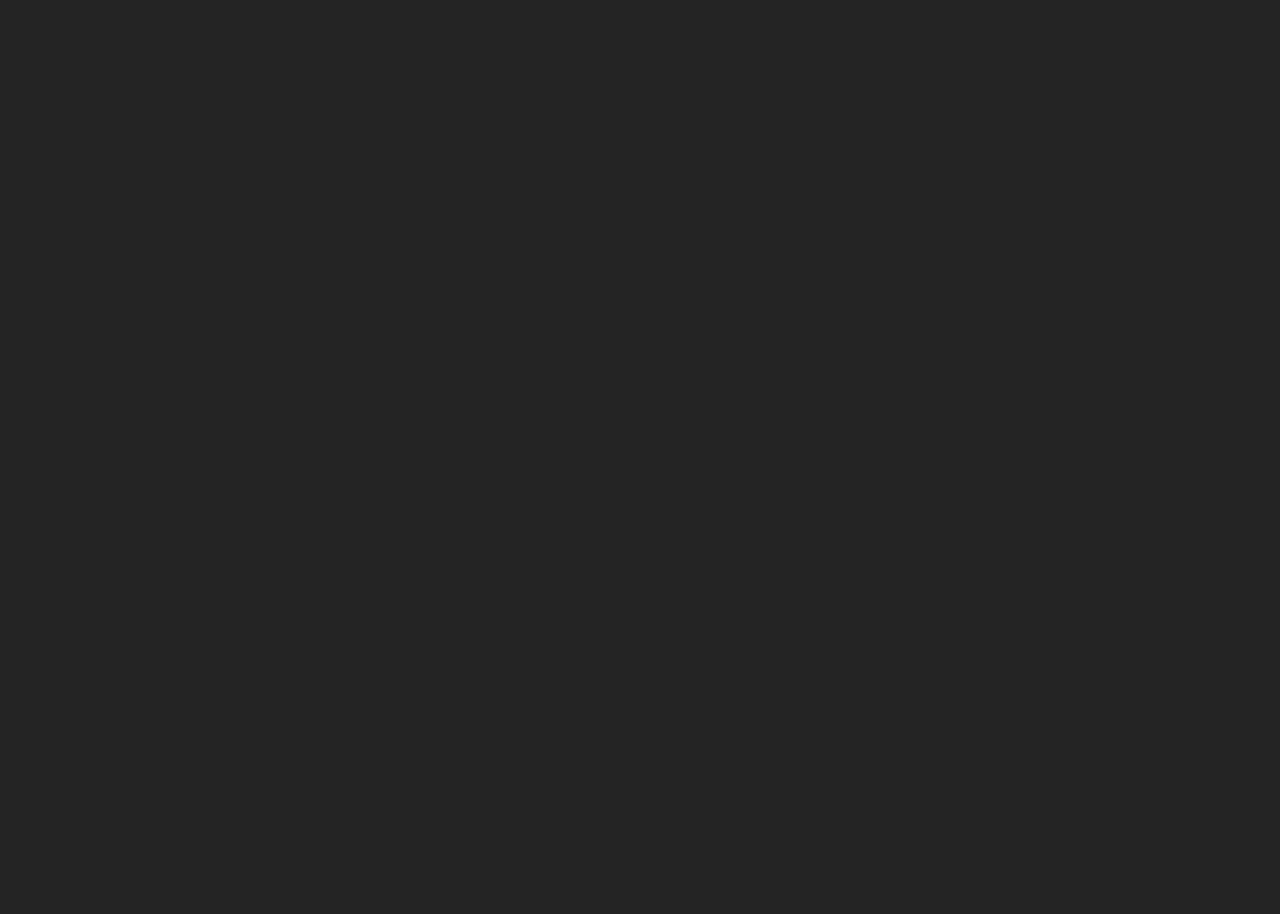
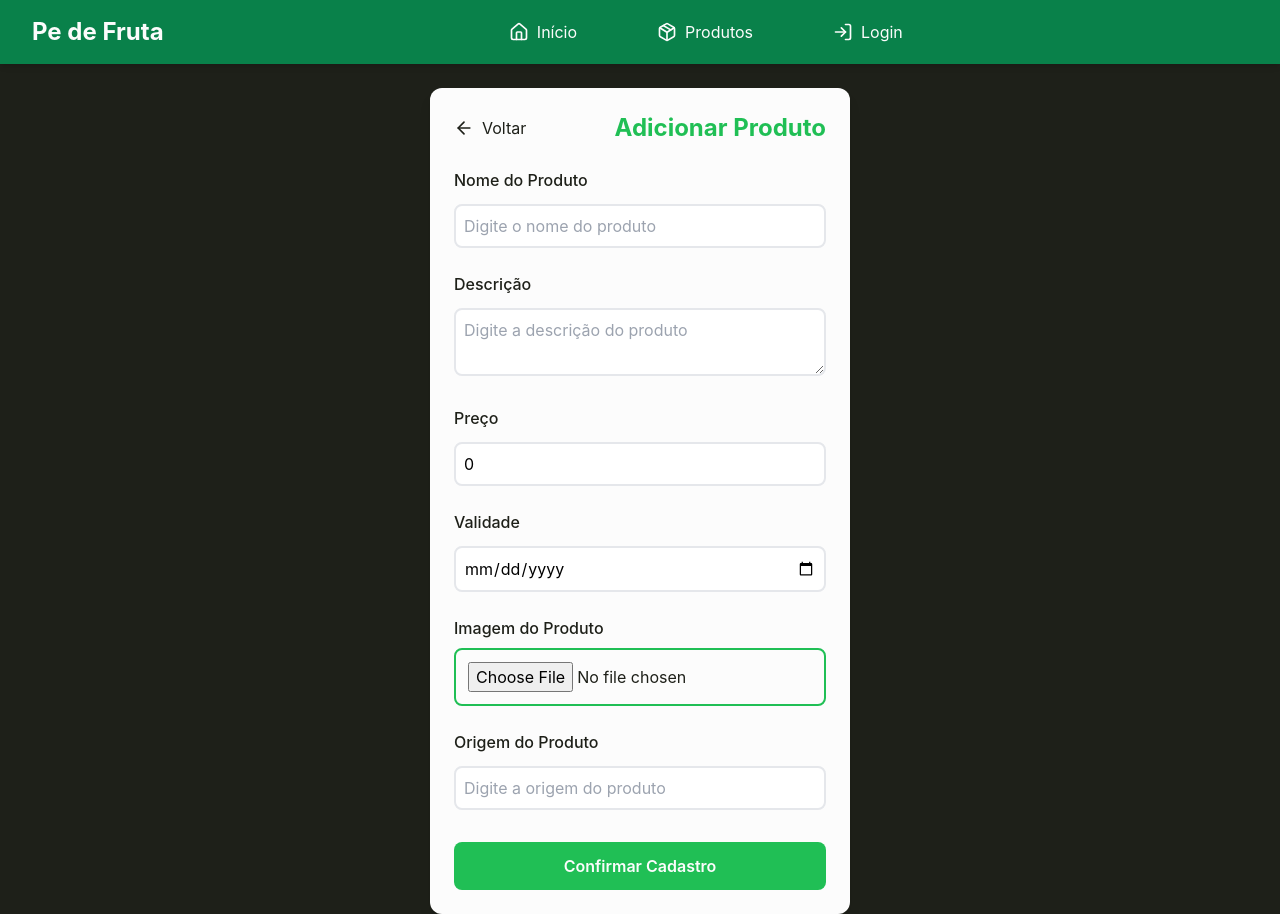
Before and after one commit to aureliodeboa/PedeFruta, a React (Vite) app: page /dashboard/produtor/adicionar-produto in a window 1280 px wide. Before the commit this address had no page. Before the commit the page ends 800 px from the top, so only its background shows below. Built offline with nearby package versions, Linux system fonts and the light colour scheme.

Commit message:
feature: implements add products page

```diff
--- a/package.json
+++ b/package.json
@@ -15,12 +15,14 @@
     "framer-motion": "^11.11.17",
     "lucide-react": "^0.460.0",
     "pedefruta": "file:",
+    "qrcode.react": "^4.1.0",
     "react": "^18.3.1",
     "react-dom": "^18.3.1",
     "react-router-dom": "^7.0.1"
   },
   "devDependencies": {
     "@eslint/js": "^9.13.0",
+    "@types/node": "^22.9.3",
     "@types/react": "^18.3.12",
     "@types/react-dom": "^18.3.1",
     "@vitejs/plugin-react": "^4.3.3",
--- a/src/App.tsx
+++ b/src/App.tsx
@@ -6,6 +6,7 @@
 import { RegisterPage } from './pages/RegisterPage';
 import { DashboardPage } from './pages/DashboardPage';
 import { ProductDetailsPage } from './pages/ProductDetailsPage';
+import { AddProductPage } from './pages/AddProductPage';
 
 const App: React.FC = () => {
   return (
@@ -17,6 +18,7 @@
         <Route path="/register" element={<RegisterPage />} />
         <Route path="/dashboard/:userType" element={<DashboardPage />} />
         <Route path="/dashboard/:userType/produto/:productId" element={<ProductDetailsPage />} />
+        <Route path="/dashboard/produtor/adicionar-produto" element={<AddProductPage />} />
       </Routes>
     </BrowserRouter>
   );
--- a/src/components/Navbar.tsx
+++ b/src/components/Navbar.tsx
@@ -3,17 +3,20 @@
 import { useNavigate } from 'react-router-dom';
 
 interface NavbarProps {
-  quantidadeItens: number;
-  onCarrinhoClick: () => void;
+  quantidadeItens?: number; // Opcional, só usado quando o carrinho é exibido
+  onCarrinhoClick?: () => void; // Opcional, só usado quando o carrinho é exibido
+  exibirCarrinho?: boolean; // Controla se o carrinho será exibido
 }
 
-export const Navbar: React.FC<NavbarProps> = ({ quantidadeItens, onCarrinhoClick }) => {
+export const Navbar: React.FC<NavbarProps> = ({
+  quantidadeItens = 0,
+  onCarrinhoClick,
+  exibirCarrinho = true,
+}) => {
   const navigate = useNavigate();
   const [isMenuOpen, setIsMenuOpen] = useState(false);
 
-  const toggleMenu = () => {
-    setIsMenuOpen(!isMenuOpen);
-  };
+  const toggleMenu = () => setIsMenuOpen(!isMenuOpen);
 
   const handleNavigation = (path: string) => {
     navigate(path);
@@ -33,7 +36,7 @@
           {/* Logo */}
           <h1 className="text-2xl font-bold">Pe de Fruta</h1>
 
-          {/* Navegação Desktop - Centralizada */}
+          {/* Navegação Desktop */}
           <nav className="hidden md:flex flex-1 justify-center gap-20">
             {navItems.map((item) => (
               <button
@@ -49,6 +52,8 @@
 
           {/* Carrinho e Menu Hamburguer */}
           <div className="flex items-center gap-4">
+            {/* Carrinho */}
+            {exibirCarrinho && (
               <button
                 onClick={onCarrinhoClick}
                 className="flex items-center gap-2 px-4 py-2 rounded-full bg-primary-green hover:bg-primary-red text-primary-white transition-colors duration-200"
@@ -57,8 +62,9 @@
                 <ShoppingCart className="h-5 w-5" />
                 <span className="font-semibold">{quantidadeItens}</span>
               </button>
+            )}
 
-            {/* Menu Hamburguer para Mobile */}
+            {/* Menu Hamburguer */}
             <button
               onClick={toggleMenu}
               className="md:hidden p-2 rounded-full hover:bg-primary-green transition-colors duration-200"
--- /dev/null
+++ b/src/pages/AddProductPage.tsx
@@ -0,0 +1,149 @@
+import React, { useState } from 'react';
+import { useNavigate } from 'react-router-dom';
+import { colors } from '../styles/colors';
+import { Navbar } from '../components/Navbar';
+import { ArrowLeft } from 'lucide-react';
+
+export const AddProductPage: React.FC = () => {
+  const navigate = useNavigate();
+
+  // Estados para o formulário
+  const [nome, setNome] = useState('');
+  const [descricao, setDescricao] = useState('');
+  const [preco, setPreco] = useState<number>(0);
+  const [validade, setValidade] = useState('');
+  const [imagem, setImagem] = useState<File | null>(null);
+  const [origem, setOrigem] = useState('');
+
+  // Função para lidar com o envio do formulário
+  const handleSubmit = (e: React.FormEvent) => {
+    e.preventDefault();
+    // Aqui você pode salvar o produto no banco de dados ou API
+    console.log({
+      nome,
+      descricao,
+      preco,
+      validade,
+      imagem,
+      origem,
+    });
+    navigate('/dashboard/produtor');
+  };
+
+  // Função para lidar com o upload da imagem
+  const handleImageChange = (e: React.ChangeEvent<HTMLInputElement>) => {
+    if (e.target.files) {
+      setImagem(e.target.files[0]);
+    }
+  };
+
+  const handleGoHome = () => {
+    navigate('/dashboard/produtor');
+  };
+
+  return (
+    <div className="min-h-screen bg-primary-dark flex flex-col">
+      {/* Navbar no topo */}
+      <Navbar exibirCarrinho={false} />
+
+      {/* Conteúdo centralizado */}
+      <div className="flex flex-col items-center justify-center flex-grow">
+
+        <form onSubmit={handleSubmit} className="bg-[#fcfcfc] p-6 rounded-xl shadow-lg mt-6">
+        <div className="flex justify-between items-center mb-6">
+          <button
+            onClick={handleGoHome}
+            className="text-primary-dark hover:text-primary-red transition-colors duration-200 flex items-center"
+            aria-label="Voltar para a página inicial"
+          >
+            <ArrowLeft size={20} className="mr-2" />
+            Voltar
+          </button>
+          <h2
+            className="text-2xl font-bold"
+            style={{ color: colors.primary.green }}
+            >
+            Adicionar Produto
+            </h2>
+
+        </div>
+          <div className="mb-6">
+            <label className="block text-[#1e2019] font-medium mb-2">Nome do Produto</label>
+            <input
+              type="text"
+              value={nome}
+              onChange={(e) => setNome(e.target.value)}
+              className="w-full p-2 mt-1 border-2 rounded-lg text-black bg-white focus:outline-none focus:ring-2 focus:ring-primary-green focus:text-[#1e2019] focus:bg-primary-white transition-all duration-100"
+              placeholder="Digite o nome do produto"
+              required
+            />
+          </div>
+
+          <div className="mb-6">
+            <label className="block text-[#1e2019] font-medium mb-2">Descrição</label>
+            <textarea
+              value={descricao}
+              onChange={(e) => setDescricao(e.target.value)}
+              className="w-full p-2 mt-1 border-2 rounded-lg text-black bg-white focus:outline-none focus:ring-2 focus:ring-primary-green focus:text-[#1e2019] focus:bg-primary-white transition-all duration-100"
+              placeholder="Digite a descrição do produto"
+              required
+            />
+          </div>
+
+          <div className="mb-6">
+            <label className="block text-[#1e2019] font-medium mb-2">Preço</label>
+            <input
+              type="number"
+              value={preco}
+              onChange={(e) => setPreco(Number(e.target.value))}
+              className="w-full p-2 mt-1 border-2 rounded-lg text-black bg-white focus:outline-none focus:ring-2 focus:ring-primary-green focus:text-[#1e2019] focus:bg-primary-white transition-all duration-100"
+              placeholder="Digite o preço do produto"
+              required
+            />
+          </div>
+
+          <div className="mb-6">
+            <label className="block text-[#1e2019] font-medium mb-2">Validade</label>
+            <input
+              type="date"
+              value={validade}
+              onChange={(e) => setValidade(e.target.value)}
+              className="w-full p-2 mt-1 border-2 rounded-lg text-black bg-white focus:outline-none focus:ring-2 focus:ring-primary-green focus:text-[#1e2019] focus:bg-primary-white transition-all duration-100"
+              required
+            />
+          </div>
+
+          <div className="mb-6">
+            <label className="block text-[#1e2019] font-medium mb-2">Imagem do Produto</label>
+            <input
+              type="file"
+              onChange={handleImageChange}
+              className="w-full p-3 border-2 border-[#20bf55] rounded-lg bg-[#fcfcfc] text-[#1e2019]"
+            />
+          </div>
+
+          <div className="mb-6">
+            <label className="block text-[#1e2019] font-medium mb-2">Origem do Produto</label>
+            <input
+              type="text"
+              value={origem}
+              onChange={(e) => setOrigem(e.target.value)}
+              className="w-full p-2 mt-1 border-2 rounded-lg text-black bg-white focus:outline-none focus:ring-2 focus:ring-primary-green focus:text-[#1e2019] focus:bg-primary-white transition-all duration-100"
+              placeholder="Digite a origem do produto"
+              required
+            />
+          </div>
+
+          <div className="mt-8">
+            <button
+              type="submit"
+              className="w-full bg-[#20bf55] text-[#fcfcfc] py-3 rounded-lg font-semibold hover:bg-[#09814a] transition-all"
+            >
+              Confirmar Cadastro
+            </button>
+          </div>
+        </form>
+      </div>
+    </div>
+  );
+};
--- a/src/pages/DashboardPage.tsx
+++ b/src/pages/DashboardPage.tsx
@@ -1,9 +1,10 @@
 import React, { useState } from 'react';
-import { useParams } from 'react-router-dom';
+import { useParams, useNavigate } from 'react-router-dom'; // Importando useNavigate
 import { Link } from 'react-router-dom';
-import { Navbar } from '../components/Navbar'; // Importação corrigida
+import { Navbar } from '../components/Navbar';
 import { colors } from '../styles/colors';
 import { ItemCarrinho } from '../types/types';
+import { CartModal } from '../components/CartModal';
 
 interface Product {
   id: number;
@@ -16,7 +17,8 @@
 
 export const DashboardPage: React.FC = () => {
   const { userType } = useParams<{ userType: 'consumidor' | 'produtor' }>();
-  const [carrinho] = useState<ItemCarrinho[]>([]);
+  const navigate = useNavigate(); // Usando o hook useNavigate
+  const [carrinho, setCarrinho] = useState<ItemCarrinho[]>([]); // Definindo o estado para o carrinho
   const [mostrarCarrinho, setMostrarCarrinho] = useState(false);
   const [products, setProducts] = useState<Product[]>([
     {
@@ -43,6 +45,16 @@
     setProducts(filteredProducts);
   };
 
+  // Função para redirecionar para a página de adicionar produto
+  const handleAddProduct = () => {
+    navigate('/dashboard/produtor/adicionar-produto'); // Redireciona para a página de adicionar produto
+  };
+
+  // Função para remover item do carrinho
+  const handleRemoveItem = (id: number) => {
+    setCarrinho(carrinho.filter(item => item.id !== id));
+  };
+
   return (
     <div className="min-h-screen" style={{ backgroundColor: colors.primary.white }}>
       {/* Chamando a Navbar antes de todo o conteúdo */}
@@ -50,6 +62,15 @@
         quantidadeItens={carrinho.length}
         onCarrinhoClick={() => setMostrarCarrinho(false)}
       />
+
+      {/* Condicionalmente exibe o carrinho se mostrarCarrinho for true */}
+        {/* Modal do Carrinho */}
+        <CartModal
+            isOpen={mostrarCarrinho}
+            onClose={() => setMostrarCarrinho(false)} // Fecha o carrinho
+            cartItems={carrinho}
+            onRemoveItem={handleRemoveItem} // Passa a função de remoção de item
+        />
 
       <div className="min-h-screen bg-gradient-to-b from-[#fcfcfc] to-[#e8e8e8] p-8">
         <div className="max-w-screen-lg mx-auto">
@@ -111,6 +132,7 @@
               {userType === 'produtor' && (
                 <button
                   className="w-full bg-[#e71d36] text-[#fcfcfc] py-3 rounded-lg font-semibold hover:bg-[#bf1a2d] transition-all"
+                  onClick={handleAddProduct} // Redireciona ao clicar
                 >
                   Adicionar Novo Produto
                 </button>
@@ -165,7 +187,7 @@
                         to={`/dashboard/produtor/produto/${product.id}`}
                         className="mt-4 inline-block w-full bg-[#20bf55] text-[#fcfcfc] py-2 rounded-lg text-center font-semibold hover:bg-[#09814a] transition-all"
                       >
-                        Editar Produto
+                        Ver Detalhes
                       </Link>
                     </div>
                   </div>
```
Also changed, not shown: 1 other file (tests, documents, lock files or other folders). Lines whose indentation alone changed are shown as unchanged.
